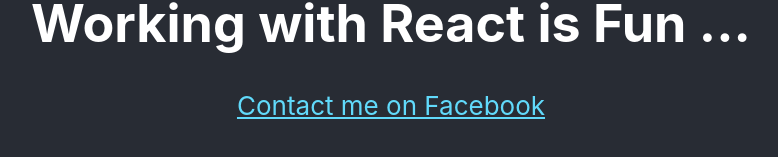
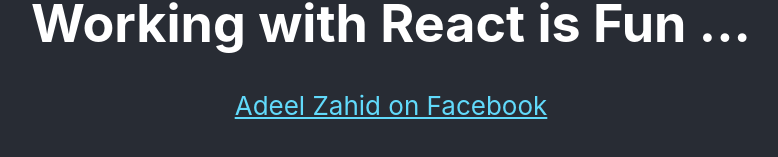
Before and after one commit to AdeelZahid/First-React-app-published-, a React (Create React App) app: page / in a window 1280 px wide. Shown: the part 521-678 px from the top of the page, without its empty margins (249-1027 px from the left). Built offline with nearby package versions, Linux system fonts and the light colour scheme.

Commit message:
node version and message updated

```diff
--- a/src/App.js
+++ b/src/App.js
@@ -14,7 +14,7 @@
           target="_blank"
           rel="noopener noreferrer"
         >
-         Contact me on Facebook
+         Adeel Zahid on Facebook
         </a>
       </header>
     </div>
```
